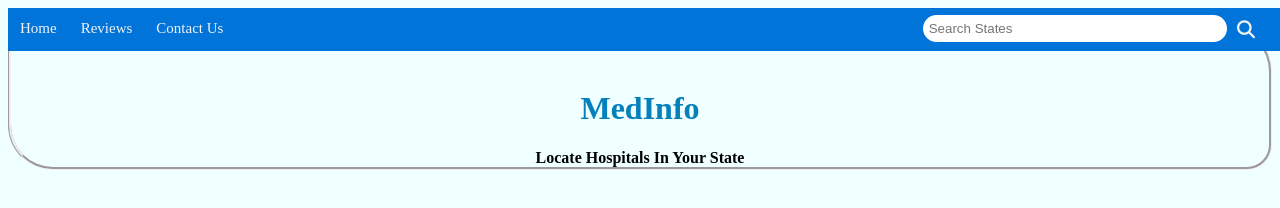
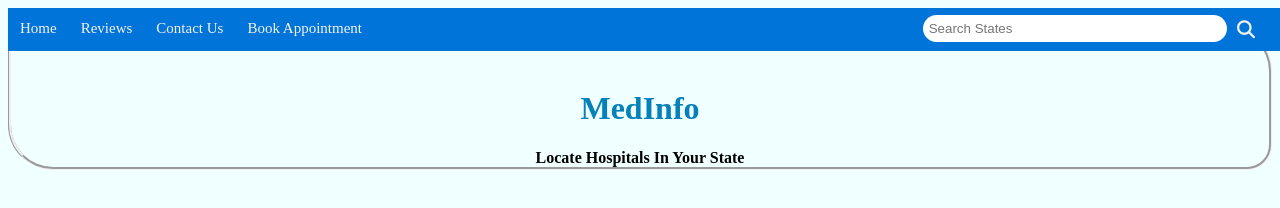
Before and after one commit to gayle24/phase-1-final-project, a website: page index.html in a window 1280 px wide. Drawn offline with Linux system fonts and the light colour scheme; no server answers.

Commit message:
adding a booking section on the navbar

```diff
--- a/index.html
+++ b/index.html
@@ -14,6 +14,7 @@
 		<a id="home" href="#">Home</a>
 		<a id="reviews" href="#">Reviews</a>
 		<a id="contact" href="#">Contact Us</a>
+        <a id="booking" href="#">Book Appointment</a>
 
 
             <!-- search bar right align -->
```
